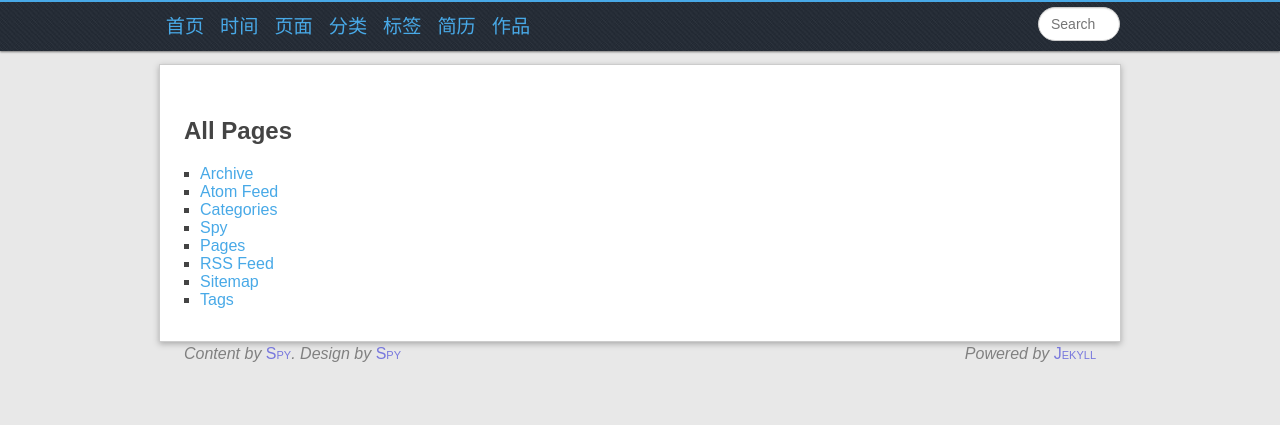
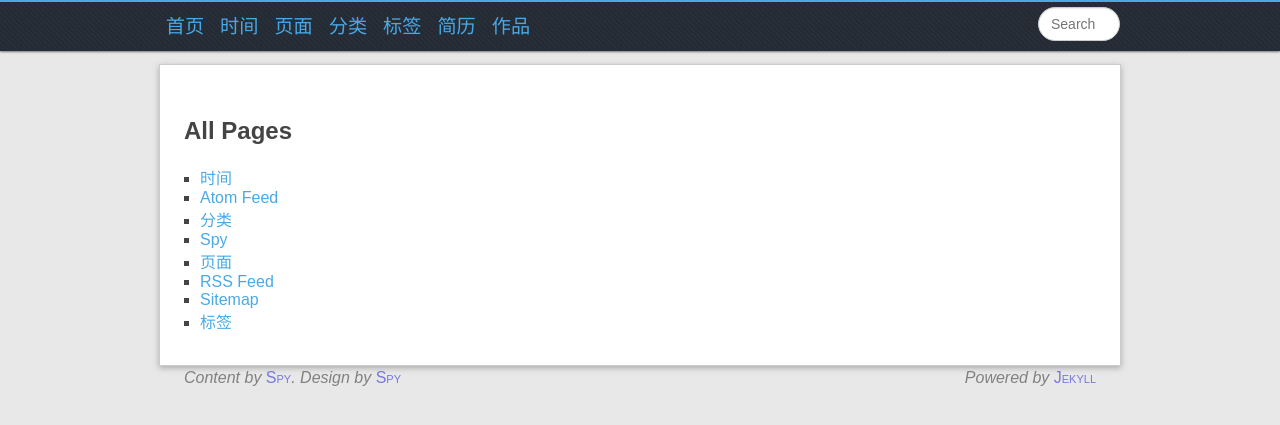
Before and after one commit to pigerla/pigerla.github.com, a Jekyll site: the page built from pages.html, in a window 1280 px wide. Shown: the top 425 px of the page. Built offline with Jekyll 4.4.1, drawn with Linux system fonts in a browser that asks for light colours.

Commit message:
optimize files

```diff
--- a/404.html
+++ b/404.html
@@ -6,7 +6,7 @@
 <html xmlns="http://www.w3.org/1999/xhtml" xml:lang="en" lang="en-us">
 <head>
     <meta http-equiv="Content-Type" content="text/html; charset=UTF-8">
-    <title>404 | 简约不简单</title>
+    <title>Oops, 404 | 简约不简单</title>
     <meta name="author" content="{{ site.author.name }}"/>
     <!-- 添加网址logo icon-->
     <link rel="Shortcut Icon" href="{{ root_url }}/assets/images/favicon.ico">
@@ -18,7 +18,7 @@
 </head>
 <body>
 <div class="text">
-    <h1>404 | ⊙﹏⊙</h1>
+    <h1>404 啦，不好意思，找不到你要的资源 | ⊙﹏⊙</h1>
     <p>还剩<strong id="seconds">5</strong>秒就回到主页啦,或者点击按钮直接</p>
     <a class="btn" href="http://pigerla.com/" alt="返回主页" title="返回主页">回到首页</a>
 </div>
--- a/archive.html
+++ b/archive.html
@@ -1,6 +1,6 @@
 ---
 layout: page
-title : Archive
+title : 时间
 header : Post Archive
 group: navigation
 ---
--- a/categories.html
+++ b/categories.html
@@ -1,6 +1,6 @@
 ---
 layout: page
-title: Categories
+title: 分类
 header: Posts By Category
 group: navigation
 ---
--- a/pages.html
+++ b/pages.html
@@ -1,6 +1,6 @@
 ---
 layout: page
-title: Pages
+title: 页面
 header: Pages
 group: navigation
 ---
--- a/tags.html
+++ b/tags.html
@@ -1,6 +1,6 @@
 ---
 layout: page
-title: Tags
+title: 标签
 header: Posts By Tag
 group: navigation
 ---
```
